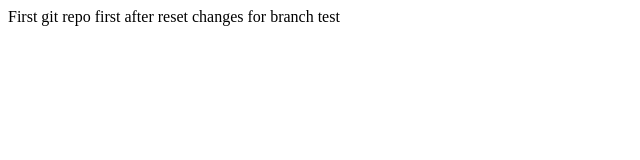
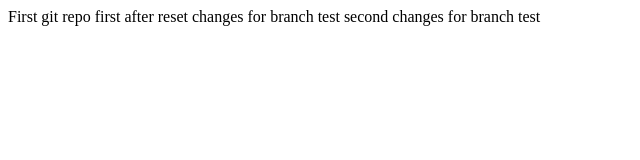
Before and after one commit to Nyko1988/test2, a plain HTML site: page index.html in a window 1280 px wide. Shown: the whole page, without its empty margins (0-640 px from the left). Drawn offline with Linux system fonts and the light colour scheme.

Commit message:
the second update in test

```diff
--- a/index.html
+++ b/index.html
@@ -6,5 +6,6 @@
     First git repo
 	first after reset
 	changes for branch test
+	second changes for branch test
 </body>
 </html>
```
